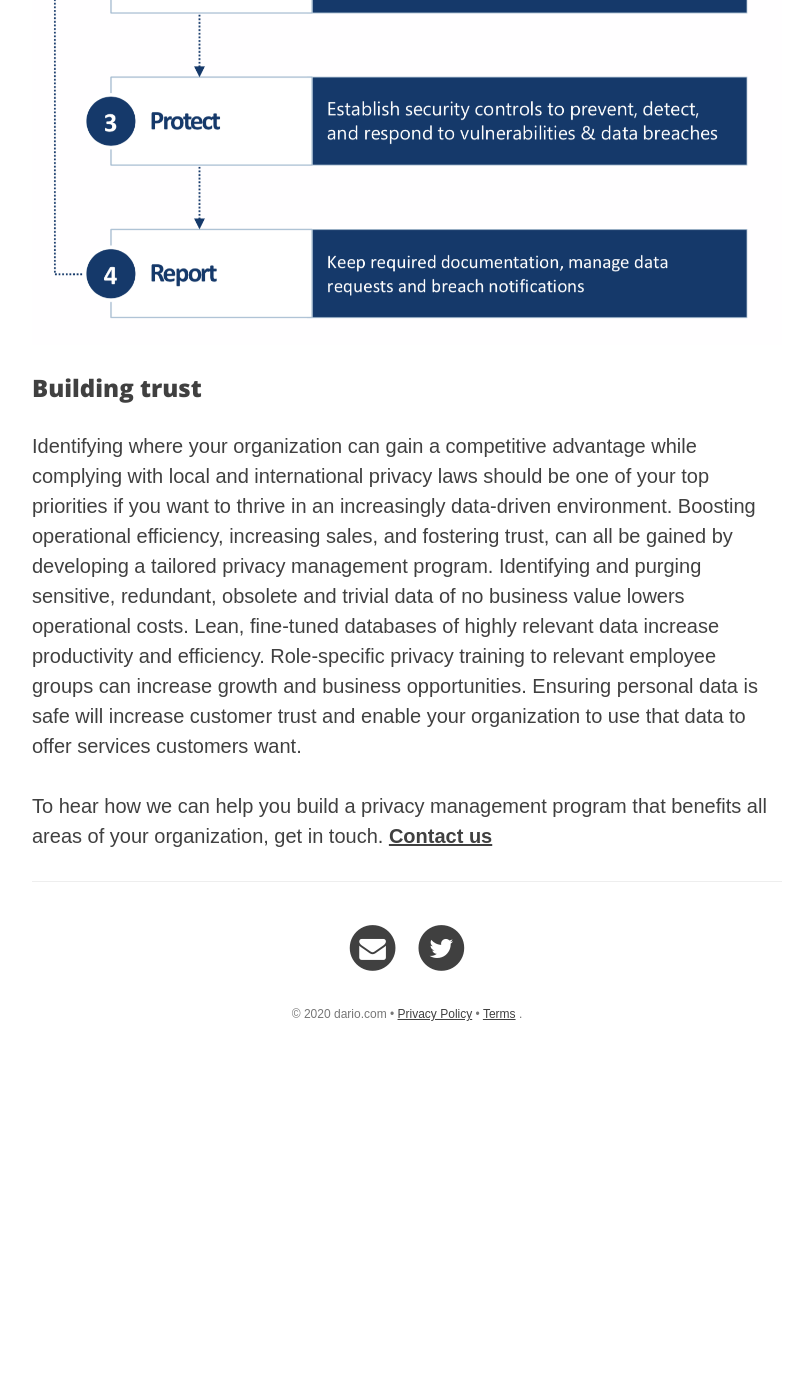
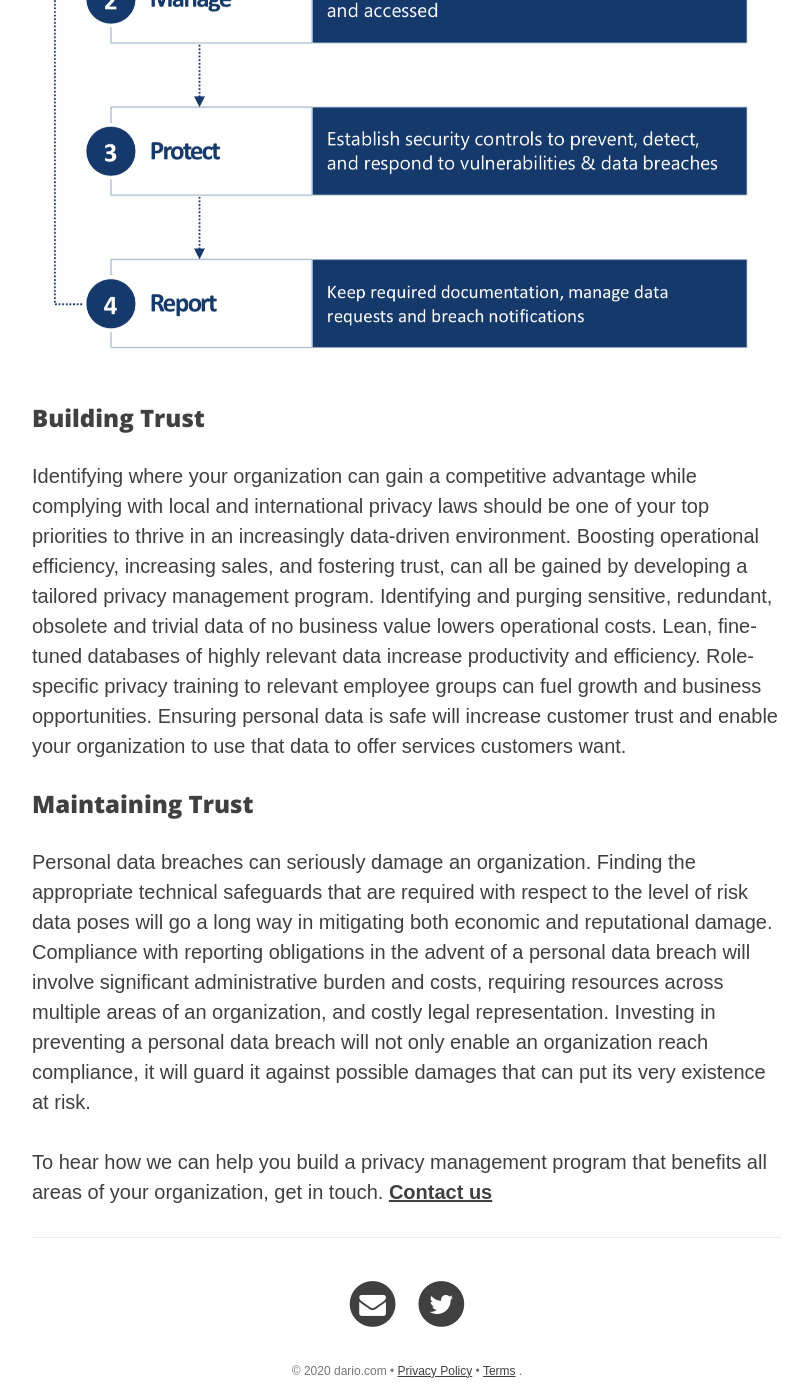
Before and after one commit to riod4/services, a Jekyll site: the page built from _services/solutions.md, in a window 1280 px wide and 1400 px high, scrolled down 1830 px. Shown: the whole window, without its empty margins (233-1041 px from the left). Built offline with Jekyll 4.4.1, drawn with Linux system fonts in a browser that asks for light colours; nearby versions of some CDN libraries; before the commit the page ends 2873 px from its top, so only the background shows below that; some of the changed text lies outside the part shown.

Commit message:
Update solutions.md text. 2020-11-16 v0.1

```diff
--- a/_services/solutions.md
+++ b/_services/solutions.md
@@ -1,9 +1,9 @@
 ---
 layout:     services
 title:      "Solutions"
-subtitle:   "Implement privacy compliance and enhance competitiveness."
+subtitle:   "Implement privacy compliance and help fuel growth."
 description: "Organizations that get privacy right improve their customer relationships, operational efficiency, and bottom-line results."
-date:       2020-11-13 12:00:00
+date:       2020-11-03 12:00:00
 permalink:  /solutions
 author:     "dario"
 header-img: "img/solutions.jpg"
@@ -14,18 +14,21 @@ header-credit-link:
 header-license: CC0 Creative Commons
 ---
 
-## Beyond compliance
+## Beyond Regulatory Compliance
 A comprehensive personal data management program provides an effective way to satisfy regulators and assure compliance. But it is more than that. Done right, such a program helps foster a culture of privacy that builds trust, and increases operational efficiency, including bottom-line results. Senior management support is vital in achieving business benefits when working on privacy compliance. When senior management provides the needed resources to ensure appropriate training and education, it sends a clear signal that privacy is vital to the organization.
 
-Organizations that treat privacy as vital to their operations, by implementing a robust privacy management program, benefit from greater trust and engagement from customers and clients. They also enjoy an enhanced reputation that can give them a competitive edge. In the longer term, a privacy management program that is scaled to the organization’s needs will save money and make good business sense.
+Organizations that treat privacy as vital to their operations, by implementing a robust privacy management program, and keeping it up to date, benefit from greater trust and engagement from customers and clients. They also enjoy an enhanced reputation that can give them a competitive edge. In the longer term, a privacy management program that is scaled to the organization’s needs will save money and make good business sense.
 
-### Compliance fundamentals
+### Compliance Fundamentals
 What should an organization do to ensure that it is handling personal information appropriately? How will it know that it is doing it right? How will it be able to demonstrate to its clients, partners and to the authorities that it has the capacity to comply with its legal obligations? An organization that processes personal data is required to implement and maintain a privacy protection program. It needs to define policies and processes, as well as provide role-specific employee privacy training. It needs to have contracts in place if it transfers personal information to other companies for processing, to ensure that the information in question is adequately protected. Organizations are expected to have a an easy-to-understand public privacy policy in place, with clear procedures to respond to requests from individuals for access to (and correction of) their personal information. It needs to be able to respond to complaints from individuals about how personal information is being used and protected, with regularly maintained documentation.
 
-### Achieving compliance
+### Achieving Compliance
 ![4 step compliance methodology](img/compliance4stepmethodology.png)
 
-### Building trust
-Identifying where your organization can gain a competitive advantage while complying with local and international privacy laws should be one of your top priorities if you want to thrive in an increasingly data-driven environment. Boosting operational efficiency, increasing sales, and fostering trust, can all be gained by developing a tailored privacy management program. Identifying and purging sensitive, redundant, obsolete and trivial data of no business value lowers operational costs. Lean, fine-tuned databases of highly relevant data increase productivity and efficiency. Role-specific privacy training to relevant employee groups can increase growth and business opportunities. Ensuring personal data is safe will increase customer trust and enable your organization to use that data to offer services customers want.
+### Building Trust
+Identifying where your organization can gain a competitive advantage while complying with local and international privacy laws should be one of your top priorities to thrive in an increasingly data-driven environment. Boosting operational efficiency, increasing sales, and fostering trust, can all be gained by developing a tailored privacy management program. Identifying and purging sensitive, redundant, obsolete and trivial data of no business value lowers operational costs. Lean, fine-tuned databases of highly relevant data increase productivity and efficiency. Role-specific privacy training to relevant employee groups can fuel growth and business opportunities. Ensuring personal data is safe will increase customer trust and enable your organization to use that data to offer services customers want.
+
+### Maintaining Trust
+Personal data breaches can seriously damage an organization. Finding the appropriate technical safeguards that are required with respect to the level of risk data poses will go a long way in mitigating both economic and reputational damage. Compliance with reporting obligations in the advent of a personal data breach will involve significant administrative burden and costs, requiring resources across multiple areas of an organization, and costly legal representation. Investing in preventing a personal data breach will not only enable an organization reach compliance, it will guard it against possible damages that can put its very existence at risk.
 
 To hear how we can help you build a privacy management program that benefits all areas of your organization, get in touch. [**Contact us**]({{ site.baseurl }}/contact)
```
